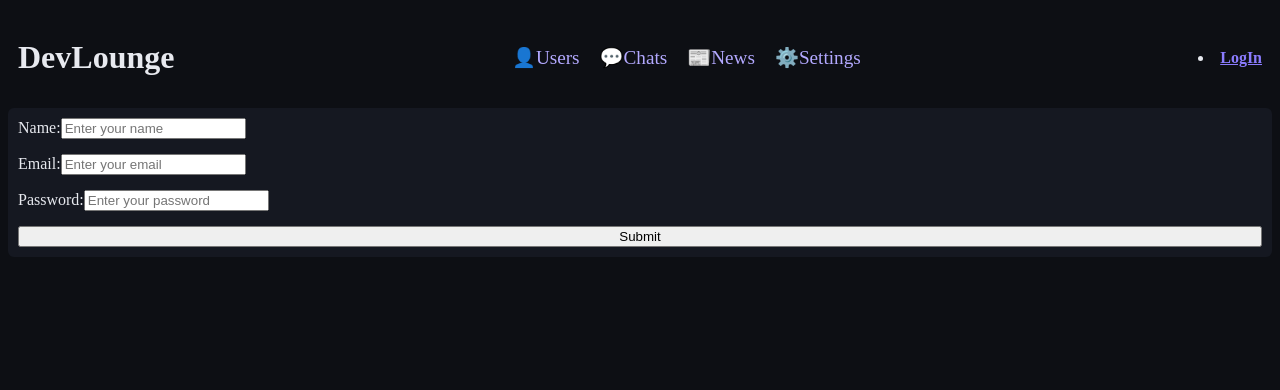
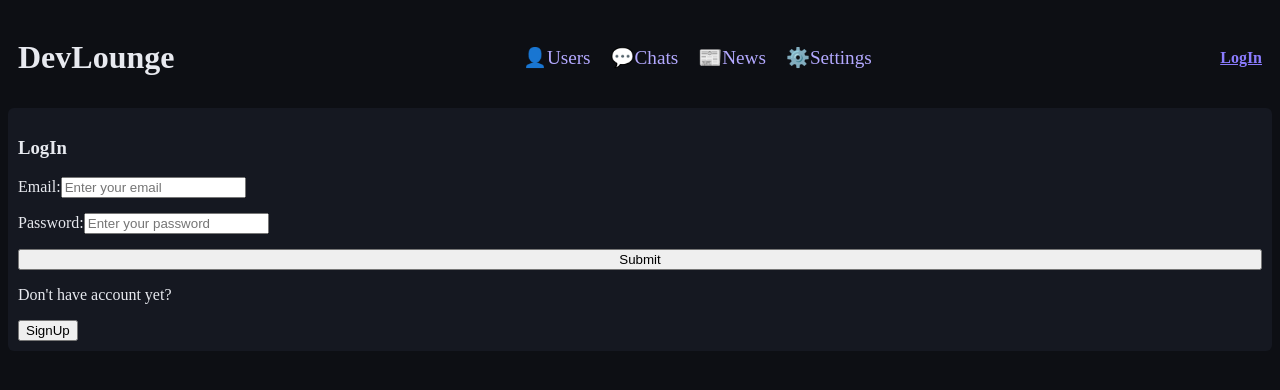
Before and after one commit to SoslanMorgoev/devlounge, a React (Vite) app: page /login in a window 1280 px wide. Shown: the top 390 px of the page. Built offline with nearby package versions, Linux system fonts and the light colour scheme; no server answers.

Commit message:
Add login, logout and auth state

```diff
--- a/src/App.tsx
+++ b/src/App.tsx
@@ -8,10 +8,21 @@ import { AccountPage } from "./pages/AccountPage";
 import { SettingsPage } from "./pages/SettingsPage";
 import { NewsPage } from "./pages/NewsPage";
 import { LogInPage } from "./pages/LoginPage";
+import { useEffect } from "react";
+import { supabase } from "./lib/supabase";
+import { useAuthStore } from "./store/authStore";
 
 
 
 function App() {
+  const setUser = useAuthStore((state) => state.setUser);
+  useEffect(() => {
+    const { data } = supabase.auth.onAuthStateChange((_event, session) => {
+      setUser(session?.user ?? null);
+    });
+    return () => data.subscription.unsubscribe();
+  }, []);
+
   return (
     <BrowserRouter>
       <Header />
--- a/src/components/Header.tsx
+++ b/src/components/Header.tsx
@@ -1,6 +1,12 @@
 import { NavLink } from "react-router";
+import { useAuthStore } from "../store/authStore";
+import { useNavigate } from "react-router";
+import { supabase } from "../lib/supabase";
 
 export function Header() {
+    const navigate = useNavigate();
+    const user = useAuthStore((state) => state.user);
+
     return (
         <header className="header">
             <h1>DevLounge</h1>
@@ -14,7 +20,19 @@ export function Header() {
                     </ul>
                 </nav>
             </div>
-            <p><li><NavLink to="/Login">LogIn</NavLink></li></p>
+
+            {user ? (
+                <div className="logout">
+                    <NavLink to="/settings/account">{user.email}</NavLink>
+
+                    <button onClick={async () => {
+                        await supabase.auth.signOut();
+                        navigate("/login");
+                    }}>LogOut</button>
+                </div>
+            ) : (
+                <NavLink to="/login">LogIn</NavLink>
+            )}
         </header>
     )
 }
--- a/src/index.css
+++ b/src/index.css
@@ -423,10 +423,15 @@ main {
   gap: 10px;
   margin-top: 10px;
 }
-.logInClass {
+.registration {
   display: flex;
   flex-direction: column;
   gap: 15px;
+}
+.logout {
+  display: flex;
+  flex-direction: column;
+  gap: 4px;
 }
 @media (max-width: 600px) {
   .title {
--- a/src/pages/LoginPage.tsx
+++ b/src/pages/LoginPage.tsx
@@ -1,26 +1,47 @@
 import { useState } from "react"
 import { supabase } from "../lib/supabase";
+import { useNavigate } from "react-router";
 
 
 export function LogInPage() {
+    const [mode, setMode] = useState<"signup" | "login">("login");
+    const navigate = useNavigate();
     const [userName, setUserName] = useState("");
     const [email, setEmail] = useState("");
     const [password, setPassword] = useState("");
+    const [errorMessage, setErrorMessage] = useState("");
+    function switchMode(newMode: "signup" | "login") {
+        setMode(newMode);
+        setPassword("");
+        setErrorMessage("");
+    }
 
     return (
         <div >
-            <form className="logInClass" onSubmit={async (e) => {
+            <h3>{mode === "login" ? "LogIn" : "SignUp"}</h3>
+            <div className="registrationList">
+                <form className="registration" onSubmit={async (e) => {
                     e.preventDefault();
-                const { data, error } = await supabase.auth.signUp({ email, password });
-                console.log(data, error);
-                setUserName("");
-                setEmail("");
-                setPassword("");
+                    if (mode === "signup") {
+                        const { error } = await supabase.auth.signUp({ email, password });
+                        if (error) {
+                            setErrorMessage(error.message);
+                            return;
+                        }
+                    } else {
+                        const { error } = await supabase.auth.signInWithPassword({ email, password });
+                        if (error) {
+                            setErrorMessage(error.message);
+                            return;
+                        }
+                    }
+
+                    navigate("/");
                 }}>
-                <label >
+                    {mode === "signup" && <label >
                         Name:
                         <input value={userName} placeholder="Enter your name" onChange={(e) => setUserName(e.target.value)} />
-                </label>
+                    </label>}
                     <label >
                         Email:
                         <input type="email" value={email} placeholder="Enter your email" onChange={(e) => setEmail(e.target.value)} />
@@ -32,6 +53,20 @@ export function LogInPage() {
 
                     <button type="submit">Submit</button>
                 </form>
+                {errorMessage && <p className="red">{errorMessage}</p>}
+                {mode === "signup" ?
+                    (<div>
+                        <p>Already have account?</p>
+                        <button onClick={() => switchMode("login")}>LogIn</button>
+                    </div>)
+                    :
+                    (<div>
+                        <p>Don't have account yet?</p>
+                        <button onClick={() => switchMode("signup")}>SignUp</button>
+                    </div>)}
+            </div>
+
+
 
 
         </div>
--- /dev/null
+++ b/src/store/authStore.ts
@@ -0,0 +1,12 @@
+import { create } from "zustand";
+import type { User } from "@supabase/supabase-js";
+
+type AuthStore = {
+  user: User | null;
+  setUser: (newUser: User | null) => void;
+};
+
+export const useAuthStore = create<AuthStore>((set) => ({
+  user: null,
+  setUser: (newUser) => set(() => ({ user: newUser })),
+}));
```
Lines whose indentation alone changed are shown as unchanged.
